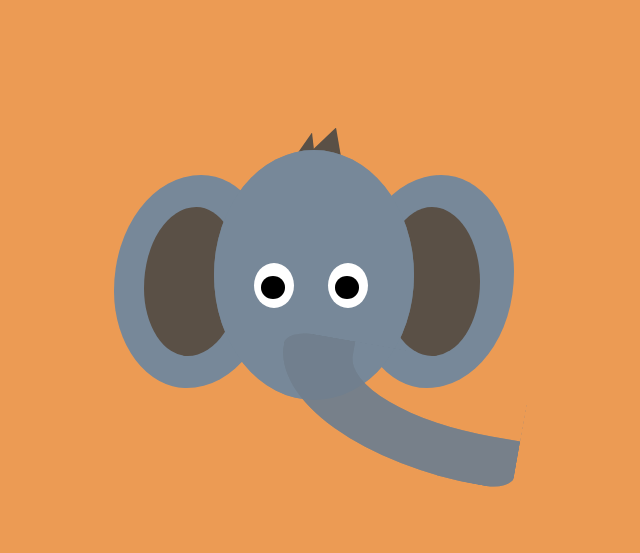
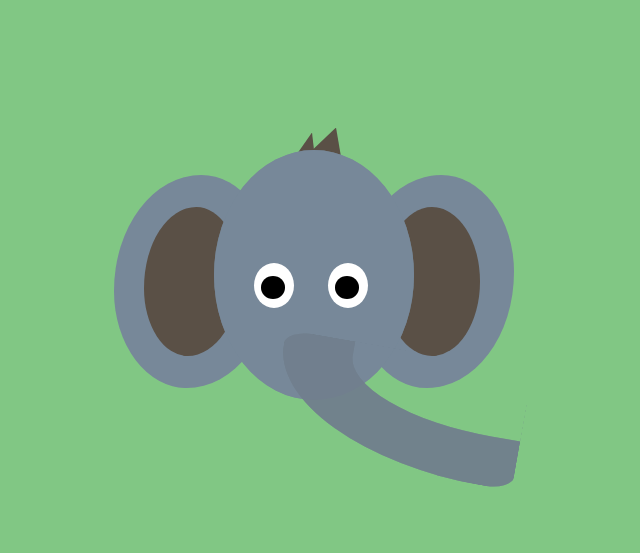
Before and after one commit to julikirilova/elephant, a plain HTML site: page index.html in a window 1280 px wide. Shown: the whole page, without its empty margins (326-966 px from the left). Drawn offline with Linux system fonts and the light colour scheme.

Commit message:
Update style.css

```diff
--- a/style.css
+++ b/style.css
@@ -1,6 +1,5 @@
 body {
-    background-color: rgb(236, 155, 84);
-}
+        background-color: #81c784;}
 
 .container {
     display: flex;
```
